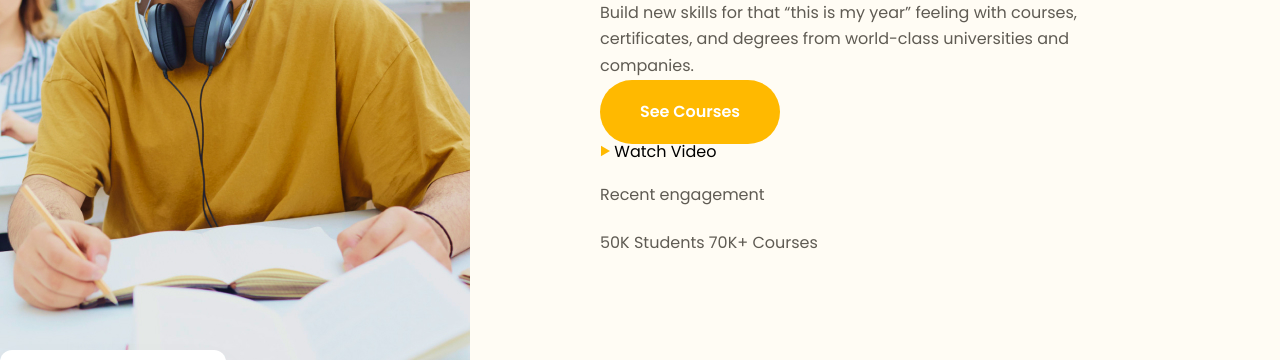
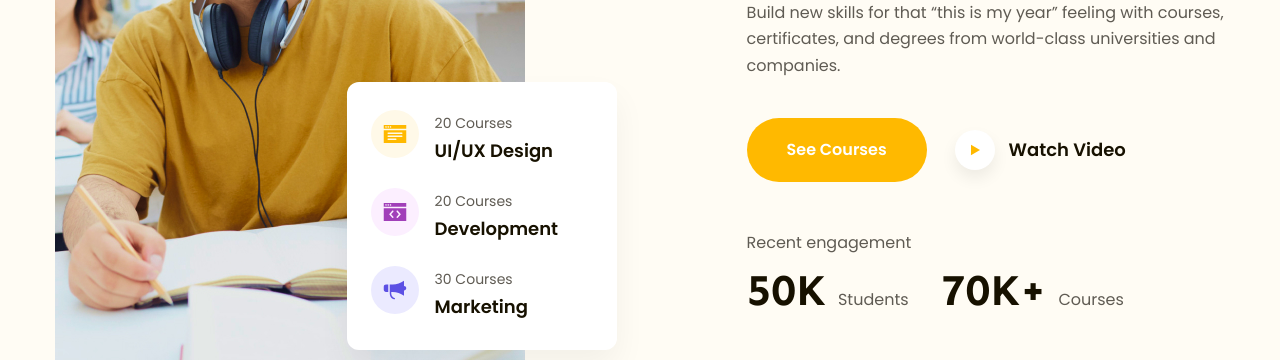
Before and after one commit to HaoLong4935/HaoLong4935-HTML-CSS-Project2, a plain HTML site: page index.html in a window 1280 px wide. Shown: the part 440-800 px from the top of the page. Drawn offline with Linux system fonts and the light colour scheme.

Commit message:
Done HeroSection

```diff
--- a/assets/css/style.css
+++ b/assets/css/style.css
@@ -1,5 +1,9 @@
 * {
     box-sizing: border-box;
+}
+
+html {
+    font-size: 62.5%;
 }
 
 :root {
@@ -7,46 +11,50 @@
     --font-heading: Sen, sans-serif;
 }
 
-.btn:hover {
-    opacity: 0.9;
-}
-
-html {
-    font-size: 62.5%;
-}
-
 body {
     font-size: 1.6rem;
     font-family: "Poppins", sans-serif;
 }
 
-/* HEADER START*/
+/* Common */
+a {
+    text-decoration: none;
+}
+
+.btn {
+    display: inline-block;
+    min-width: 118px;
+    padding: 0 16px;
+    line-height: 50px;
+    font-weight: 600;
+    font-size: 1.6rem;
+    text-align: center;
+    color: #ffffff;
+    background: #171100;
+    border-radius: 24.5px;
+}
+
+.main-content {
+    width: 1170px;
+    max-width: calc(100% - 48px);
+    margin-left: auto;
+    margin-right: auto;
+}
+
+/* Header */
 .header {
     background: #fffcf4;
 }
 
-a {
-    text-decoration: none;
-}
-
-.header .main-content {
-    width: 1170px;
-    /* Thêm dòng này để khi resize không bị dính  */
-    max-width: calc(100% - 48px);
-    margin-left: auto;
-    margin-right: auto;
+.header.fixed {
+    position: sticky;
+    top: -28px;
 }
 
 .header .body {
     display: flex;
     align-items: center;
     padding: 36px 0 8px;
-}
-
-.header.fixed {
-    position: sticky;
-    top: -28px;
-    z-index: 1;
 }
 
 .nav {
@@ -59,23 +67,9 @@ a {
 
 .nav a {
     position: relative;
+    padding: 8px 21px;
+    font-size: 1.6rem;
     color: #5f5b53;
-    font-size: 1.6rem;
-    padding: 8px 21px;
-}
-
-.btn {
-    display: inline-block;
-    min-width: 118px;
-    color: #ffffff;
-    font-weight: 600;
-    padding: 0 16px;
-    font-size: 1.6rem;
-    background-color: #171100;
-    border-radius: 24.5px;
-    text-align: center;
-    /* Phải có display inline block thì nó mới ăn line height */
-    line-height: 50px;
 }
 
 .nav a:hover,
@@ -85,15 +79,15 @@ a {
 }
 
 .nav li.active a::after {
+    position: absolute;
+    left: 21px;
+    bottom: 6px;
     content: "";
-    position: absolute;
     display: block;
     width: 12px;
+    height: 2px;
     background: #171100;
-    height: 2px;
     border-radius: 1px;
-    bottom: 6px;
-    left: 21px;
 }
 
 .header .sign-up-btn {
@@ -115,7 +109,7 @@ a {
 }
 
 /* Hero left */
-.hero .hero-summary {
+.hero .media-block {
     position: relative;
     width: 48%;
 }
@@ -138,7 +132,7 @@ a {
     border-radius: 12px;
 }
 
-.hero .hero-summary .item {
+.hero-summary .item {
     display: flex;
 }
 
@@ -203,9 +197,56 @@ a {
     color: #5f5b53;
 }
 
+.hero .cta-group {
+    display: flex;
+    align-items: center;
+    margin: 38px 0 48px;
+}
+
 .hero-cta {
     min-width: 180px;
     line-height: 64px;
     background-color: var(--primary-color);
     border-radius: 50px
 }
+
+.hero .watch-video {
+    display: flex;
+    align-items: center;
+    margin-left: 28px;
+    border: none;
+    background: transparent;
+    cursor: pointer;
+}
+
+.hero .watch-video .icon {
+    display: flex;
+    align-items: center;
+    justify-content: center;
+    width: 40px;
+    height: 40px;
+    border-radius: 50%;
+    background: #ffffff;
+    box-shadow: 0px 8px 16px rgba(0, 0, 0, 0.07);
+}
+
+.hero .watch-video span {
+    margin-left: 14px;
+    font-weight: 600;
+    font-size: 1.8rem;
+    line-height: 1.67;
+    color: #171100;
+}
+
+.hero .stats {
+    margin: 8px 0 0 -28px;
+}
+
+.hero .stats strong {
+    padding: 0 8px 0 28px;
+    font-family: var(--font-heading);
+    font-weight: 700;
+    font-size: 4.4rem;
+    line-height: 1.23;
+    color: #171100;
+}
--- a/index.html
+++ b/index.html
@@ -104,8 +104,8 @@
                             <buttom class="watch-video">
                                 <div class="icon">
                                     <img src="./assets/img/play.svg" alt="">
-                                    <span>Watch Video</span>
                                 </div>
+                                <span>Watch Video</span>
                             </buttom>
                         </div>
                         <p class="desc">Recent engagement</p>
```
